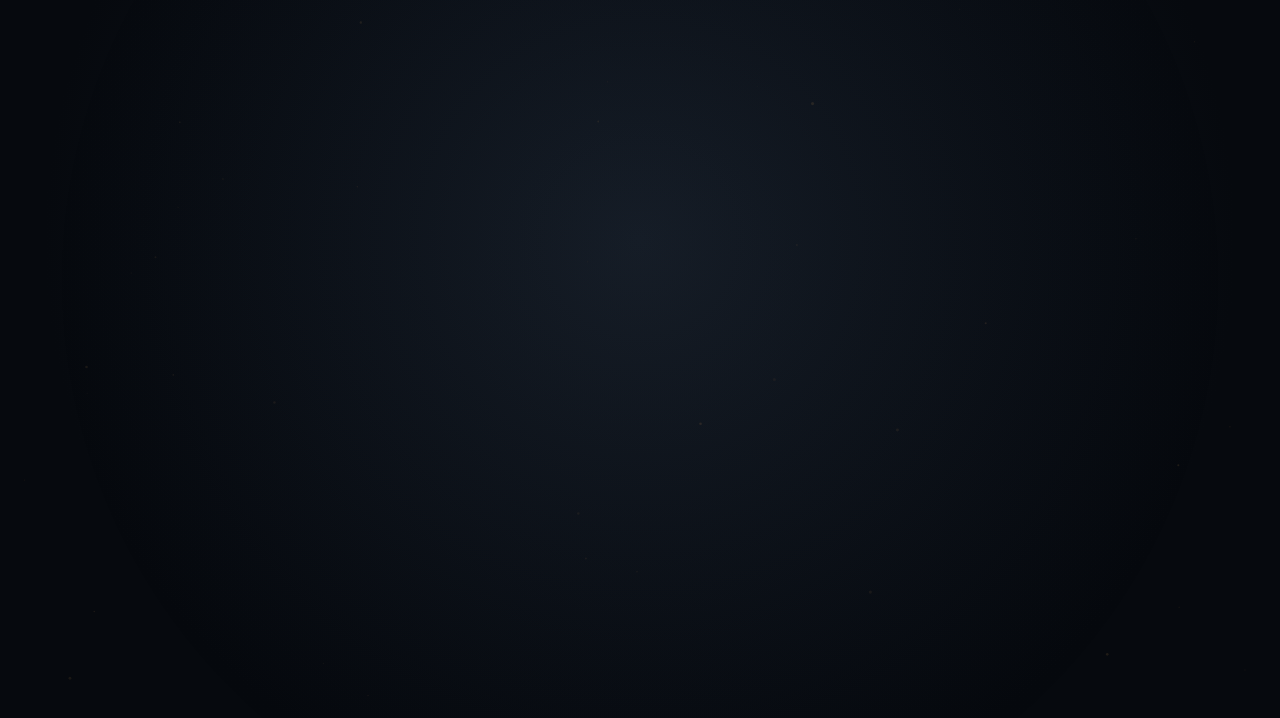
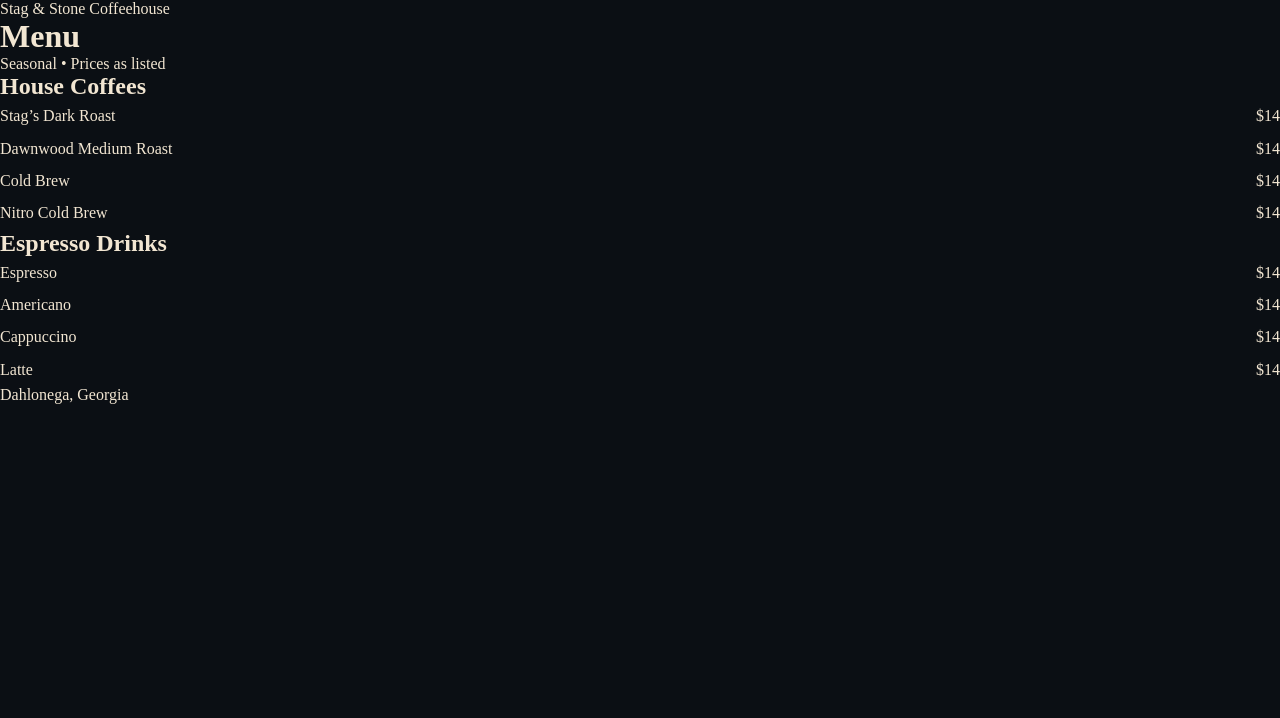
Before and after one commit to theblackstaginn/Stag-and-stone-menu, a plain HTML site: page index.html in a window 1280 px wide. Shown: the top 718 px of the page. Drawn offline with Linux system fonts and the light colour scheme.

Commit message:
Update index.html

```diff
--- a/index.html
+++ b/index.html
@@ -1,55 +1,47 @@
 <!doctype html>
 <html lang="en">
 <head>
-  <meta charset="utf-8" />
-  <meta name="viewport" content="width=device-width,initial-scale=1" />
-  <meta name="theme-color" content="#0b0f14" />
-  <title>Stag & Stone Menu</title>
+  <meta charset="utf-8">
+  <title>Stag & Stone</title>
+  <meta name="viewport" content="width=device-width, initial-scale=1, viewport-fit=cover">
+  <meta name="theme-color" content="#0b0f14">
 
-  <link rel="manifest" href="manifest.webmanifest">
-  <link rel="stylesheet" href="styles.css" />
+  <link rel="stylesheet" href="styles.css">
 </head>
 
 <body>
-  <main class="stage" aria-label="Stag & Stone Menu">
-    <!-- Border image (full-screen) -->
-    <div class="border" aria-hidden="true"></div>
+  <main class="menu" aria-label="Stag & Stone Menu">
 
-    <!-- Effects (optional) -->
-    <div class="runes runes-top" aria-hidden="true"></div>
-    <div class="runes runes-bottom" aria-hidden="true"></div>
-    <canvas id="embers" aria-hidden="true"></canvas>
+    <header class="header">
+      <div class="kicker">Stag & Stone Coffeehouse</div>
+      <h1>Menu</h1>
+      <div class="subnote">Seasonal • Prices as listed</div>
+    </header>
 
-    <!-- Content lives INSIDE the border and scrolls -->
-    <section class="content" role="document">
-      <header class="masthead">
-        <h1 class="title">STAG &amp; STONE</h1>
-        <div class="rule" aria-hidden="true"></div>
-      </header>
+    <section class="section">
+      <h2>House Coffees</h2>
 
-      <!-- Scroll container -->
-      <section class="stack" aria-label="Menu">
-        <div class="row2">
-          <section class="block" id="houseCoffees"></section>
-          <section class="block" id="espressoClassics"></section>
-        </div>
+      <div class="item"><span>Stag’s Dark Roast</span><span>$14</span></div>
+      <div class="item"><span>Dawnwood Medium Roast</span><span>$14</span></div>
+      <div class="item"><span>Cold Brew</span><span>$14</span></div>
+      <div class="item"><span>Nitro Cold Brew</span><span>$14</span></div>
+    </section>
 
-        <div class="row2">
-          <section class="block" id="featuredLattes"></section>
-          <section class="block" id="signatureCoffeehouse"></section>
-        </div>
+    <div class="divider"></div>
 
-        <section class="block center" id="teasHerbals"></section>
+    <section class="section">
+      <h2>Espresso Drinks</h2>
 
-        <div class="row2">
-          <section class="block" id="sandwiches"></section>
-          <section class="block" id="pastries"></section>
-        </div>
-      </section>
+      <div class="item"><span>Espresso</span><span>$14</span></div>
+      <div class="item"><span>Americano</span><span>$14</span></div>
+      <div class="item"><span>Cappuccino</span><span>$14</span></div>
+      <div class="item"><span>Latte</span><span>$14</span></div>
     </section>
+
+    <footer class="footer">
+      <div class="small">Dahlonega, Georgia</div>
+    </footer>
+
   </main>
-
-  <script src="menu.js"></script>
-  <script src="app.js"></script>
 </body>
 </html>
```
